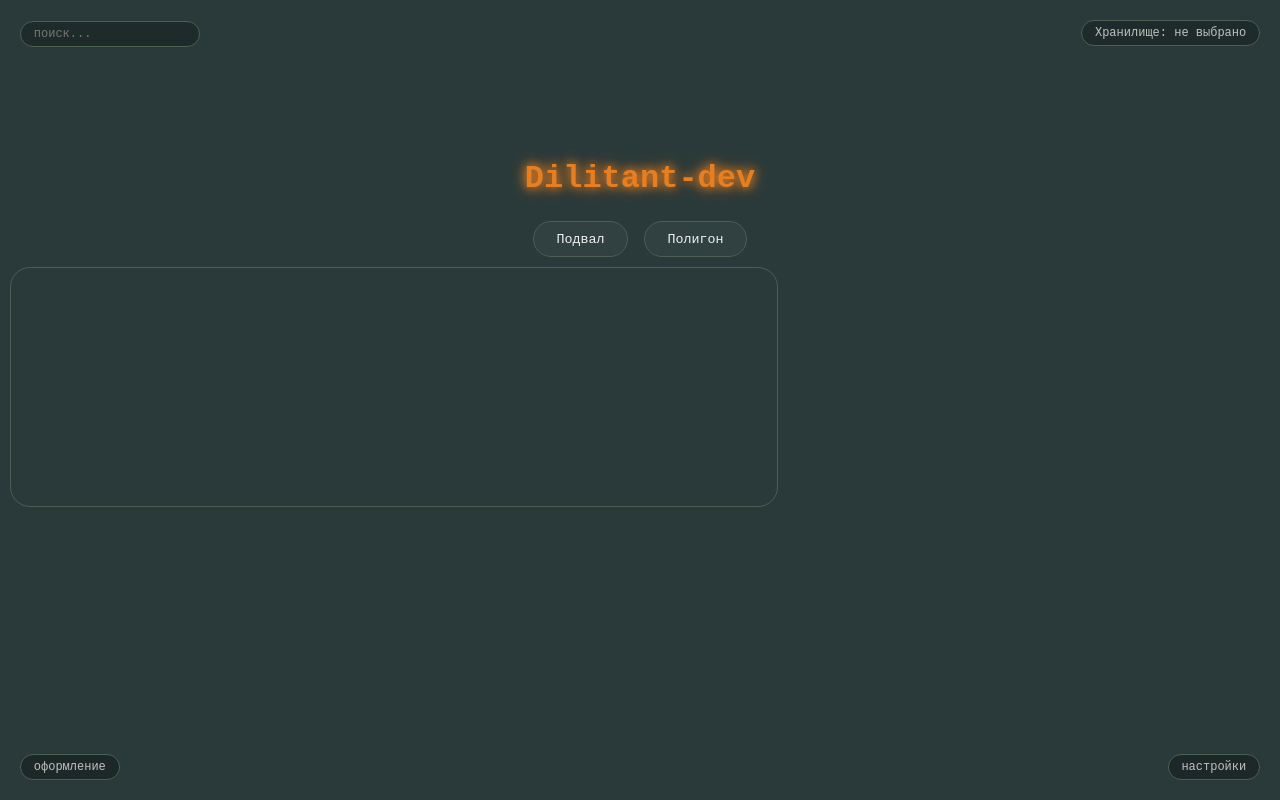
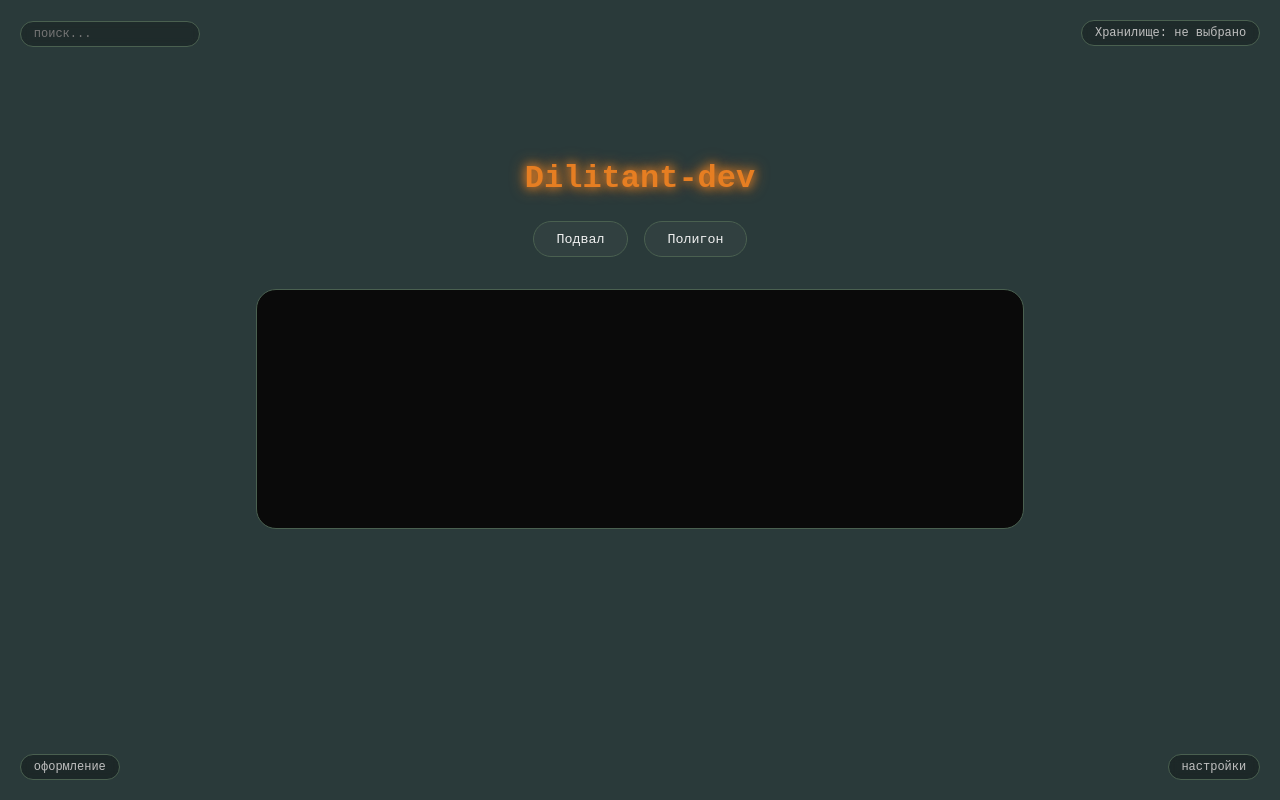
Before and after one commit to prodilitant-dev/dilitant-dev, a website built with Vite: page index.html in a window 1280 px wide. Built offline with nearby package versions, Linux system fonts and the light colour scheme.

Commit message:
fix: гарантированное центрирование рабочей зоны на стартовой странице

```diff
--- a/src/assets/css/components.css
+++ b/src/assets/css/components.css
@@ -574,19 +574,6 @@
 }
 
 /* ===== Рабочая зона ===== */
-.workspace--scroll {
-  position: fixed;
-  top: 70px;          /* немного отступ сверху */
-  left: 10px;
-  right: 10px;
-  bottom: 70px;
-  padding: 12px;
-  border: 1px solid var(--border);
-  border-radius: 20px;
-  background: var(--bg-page);
-  overflow-y: auto;
-  scrollbar-width: none;
-}
 .workspace--scroll::-webkit-scrollbar { display: none; }
 
 
@@ -610,11 +597,16 @@
 }
 
 /* ===== Рабочая зона ===== */
+.workspace--scroll::-webkit-scrollbar { display: none; }
+
+
 .workspace--scroll {
   position: fixed;
   top: 70px;
-  left: 10px;
-  right: 10px;
+  left: 50%;
+  transform: translateX(-50%);
+  width: calc(100% - 20px);
+  max-width: 900px;
   bottom: 70px;
   padding: 12px;
   border: 1px solid var(--border);
@@ -627,11 +619,57 @@
 
 .workspace--start {
   width: 60%;
+  max-width: 600px;
   height: 30vh;
   margin: 2rem auto 0;
   border: 1px solid var(--border);
   border-radius: 20px;
-  background: #0a0a0a;  /* чёрный цвет */
-  display: block;       /* видим, но без контента */
+  background: #0a0a0a;
+  display: block;
   overflow: hidden;
 }
+/* ===== Рабочая зона (стартовая) – чёрный прямоугольник по центру ===== */
+.workspace--start {
+  width: 60%;
+  max-width: 800px;
+  height: 30vh;
+  margin: 2rem auto 0;
+  border: 1px solid var(--border);
+  border-radius: 20px;
+  background: #0a0a0a;
+  display: block;
+  overflow: hidden;
+}
+
+/* ===== Стартовая рабочая зона: по центру, фиксированная высота ===== */
+.workspace--start {
+  width: 60%;
+  max-width: 800px;
+  height: 30vh;
+  margin: 2rem auto 0;
+  border: 1px solid var(--border);
+  border-radius: 20px;
+  background: #0a0a0a;
+  display: block;
+  overflow: hidden;
+}
+/* ===== Рабочая зона (стартовая) – центрирована ===== */
+.workspace--start {
+  width: 60%;
+  max-width: 800px;
+  height: 30vh;
+  margin: 2rem auto 0;      /* авто-отступы по бокам для центрирования */
+  border: 1px solid var(--border);
+  border-radius: 20px;
+  background: #0a0a0a;
+  display: block;
+  overflow: hidden;
+  /* на случай, если родитель переопределяет */
+  margin-left: auto;
+  margin-right: auto;
+}
+.workspace--start {
+  position: static;  /* отключаем fixed, если вдруг унаследовалось */
+  left: auto;
+  right: auto;
+}
--- a/src/main.js
+++ b/src/main.js
@@ -37,11 +37,38 @@ function setPageMode(isStart) {
   if (!workspace || !startContent) return;
   if (isStart) {
     startContent.style.display = 'flex';
+    // Сбрасываем все старые позиционирования и задаём центрирование
+    workspace.style.position = 'static';
+    workspace.style.left = 'auto';
+    workspace.style.right = 'auto';
+    workspace.style.width = '60%';
+    workspace.style.maxWidth = '800px';
+    workspace.style.height = '30vh';
+    workspace.style.margin = '2rem auto';
+    workspace.style.border = '1px solid var(--border)';
+    workspace.style.borderRadius = '20px';
+    workspace.style.background = '#0a0a0a';
+    workspace.style.display = 'block';
+    workspace.style.overflow = 'hidden';
+    // Убираем классы, которые могут помешать
+    workspace.classList.remove('workspace--scroll');
     workspace.classList.add('workspace--start');
-    workspace.classList.remove('workspace--scroll');
-    workspace.innerHTML = ''; // очищаем
+    workspace.innerHTML = '';
   } else {
     startContent.style.display = 'none';
+    // Возвращаем стили для прокручиваемой зоны через класс
+    workspace.style.position = '';
+    workspace.style.left = '';
+    workspace.style.right = '';
+    workspace.style.width = '';
+    workspace.style.maxWidth = '';
+    workspace.style.height = '';
+    workspace.style.margin = '';
+    workspace.style.border = '';
+    workspace.style.borderRadius = '';
+    workspace.style.background = '';
+    workspace.style.display = '';
+    workspace.style.overflow = '';
     workspace.classList.remove('workspace--start');
     workspace.classList.add('workspace--scroll');
   }
```
